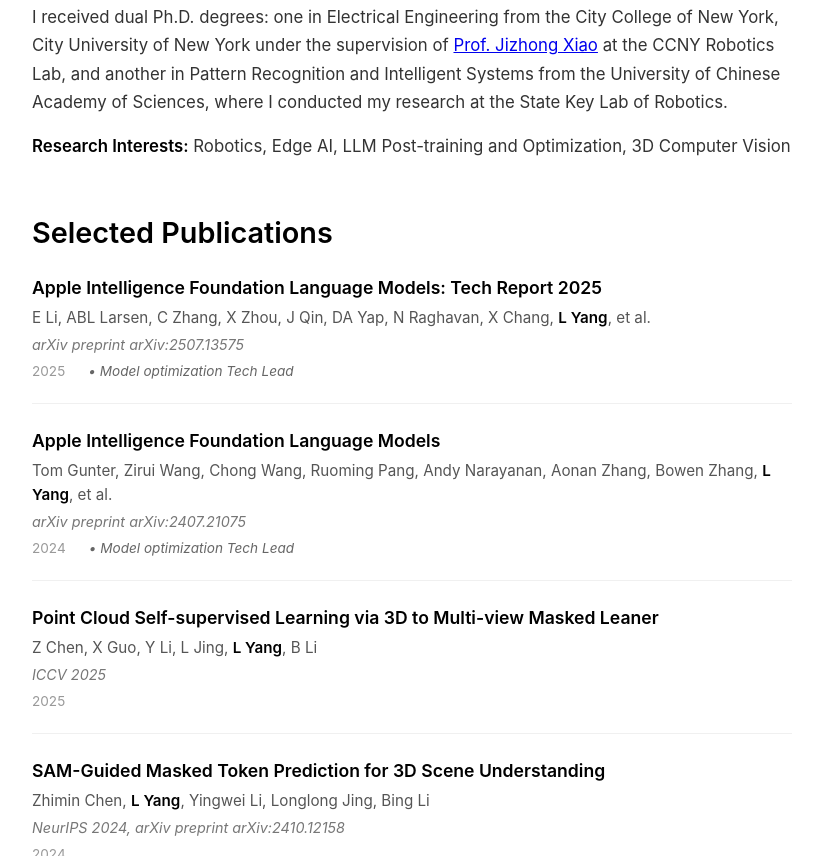
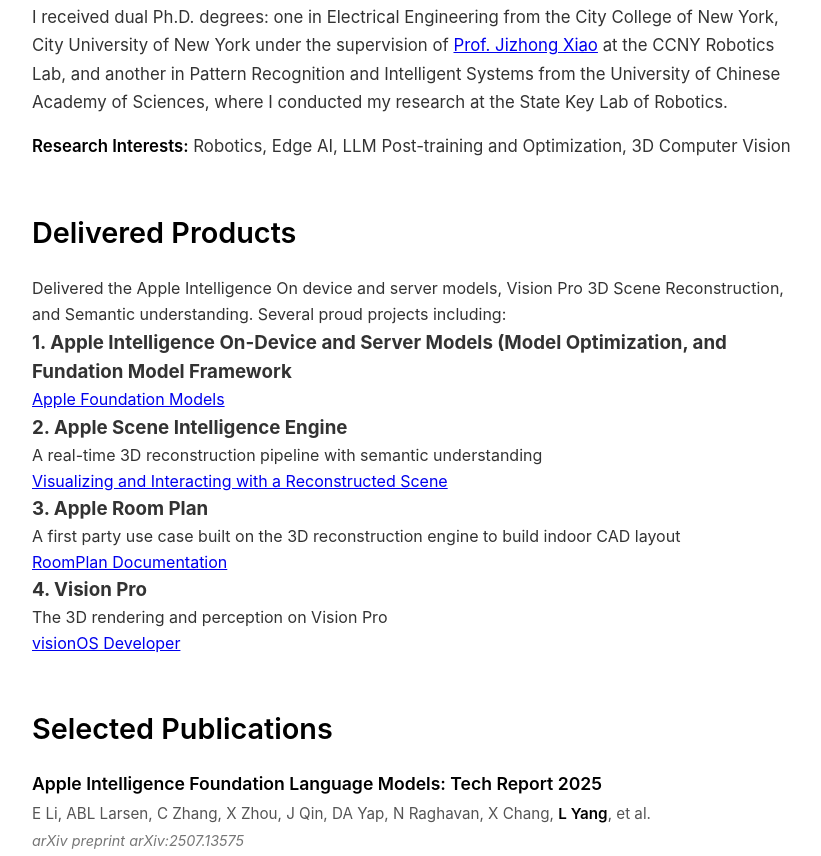
Before and after one commit to EricLYang/ericlyang.github.io, a plain HTML site: page index.html in a window 1280 px wide. Shown: the part 553-1409 px from the top of the page, without its empty margins (228-1049 px from the left). Drawn offline with Linux system fonts and the light colour scheme.

Commit message:
update projects

```diff
--- a/index.html
+++ b/index.html
@@ -37,6 +37,50 @@
             <p>
                 <strong>Research Interests:</strong> Robotics, Edge AI, LLM Post-training and Optimization, 3D Computer Vision
             </p>
+        </section>
+
+        <section class="products">
+            <h2>Delivered Products</h2>
+            <p>
+                Delivered the Apple Intelligence On device and server models, Vision Pro 3D Scene Reconstruction, and Semantic understanding. Several proud projects including:
+            </p>
+
+            <div class="product-item">
+                <h3>1. Apple Intelligence On-Device and Server Models (Model Optimization, and Fundation Model Framework</h3>
+                <p>
+                    <a href="https://machinelearning.apple.com/research/introducing-apple-foundation-models" target="_blank">Apple Foundation Models</a>
+                </p>
+            </div>
+
+            <div class="product-item">
+                <h3>2. Apple Scene Intelligence Engine</h3>
+                <p>
+                    A real-time 3D reconstruction pipeline with semantic understanding
+                </p>
+                <p>
+                    <a href="https://developer.apple.com/documentation/arkit/visualizing-and-interacting-with-a-reconstructed-scene" target="_blank">Visualizing and Interacting with a Reconstructed Scene</a>
+                </p>
+            </div>
+
+            <div class="product-item">
+                <h3>3. Apple Room Plan</h3>
+                <p>
+                    A first party use case built on the 3D reconstruction engine to build indoor CAD layout
+                </p>
+                <p>
+                    <a href="https://developer.apple.com/augmented-reality/roomplan/" target="_blank">RoomPlan Documentation</a>
+                </p>
+            </div>
+
+            <div class="product-item">
+                <h3>4. Vision Pro</h3>
+                <p>
+                    The 3D rendering and perception on Vision Pro
+                </p>
+                <p>
+                    <a href="https://developer.apple.com/visionos/" target="_blank">visionOS Developer</a>
+                </p>
+            </div>
         </section>
 
         <section class="publications">
```
